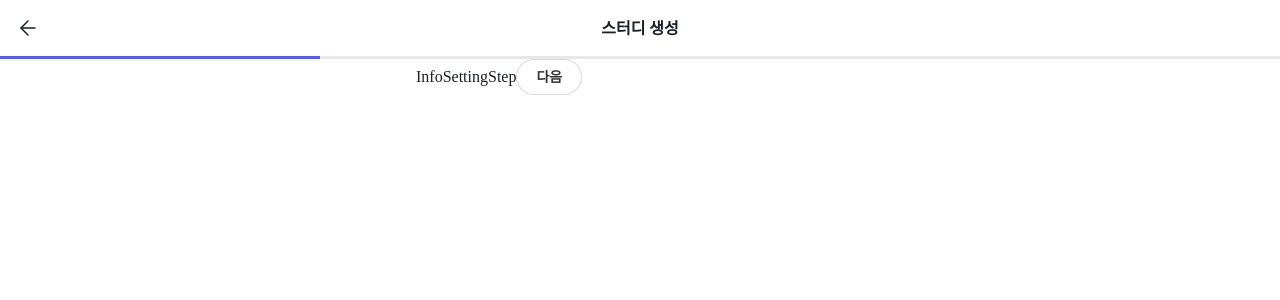
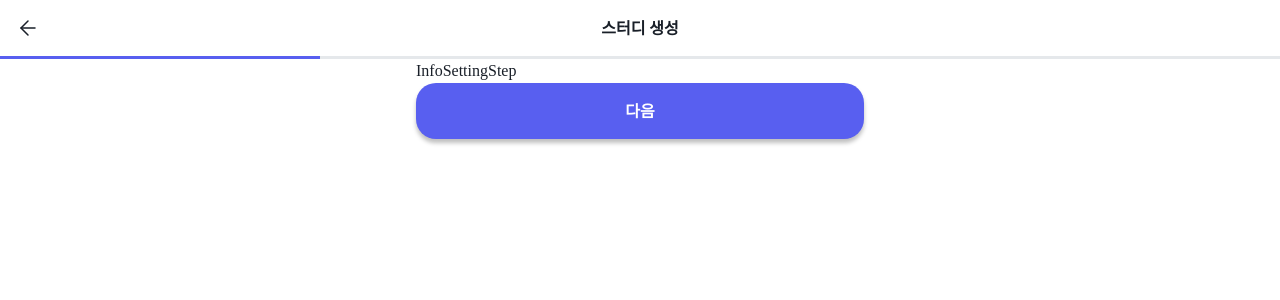
Before and after one commit to mash-up-kr/moit-web, a React (Vite) app: page /register in a window 1280 px wide. Shown: the top 300 px of the page. Built offline with nearby package versions, Linux system fonts and the light colour scheme; a web font is replaced by a local one; what emotion-normalize would draw is missing.

Commit message:
✨ feat: button 컴포넌트 추가

```diff
--- a/src/components/Button.tsx
+++ b/src/components/Button.tsx
@@ -1,51 +1,67 @@
-import './button.css';
+import { PropsWithChildren } from 'react';
+import { css } from '@emotion/react';
+import styled from '@emotion/styled';
+import theme, { PalleteValueType } from '@styles/theme';
+import Text from '@components/Text';
 
-interface ButtonProps {
-  /**
-   * Is this the principal call to action on the page?
-   */
-  primary?: boolean;
-  /**
-   * What background color to use
-   */
-  backgroundColor?: string;
-  /**
-   * How large should the button be?
-   */
-  size?: 'small' | 'medium' | 'large';
-  /**
-   * Button contents
-   */
-  label: string;
-  /**
-   * Optional click handler
-   */
+type ButtonSize = 's' | 'm' | 'l';
+interface ButtonProps extends PropsWithChildren {
   onClick?: () => void;
+  label?: string;
+  bgColor?: PalleteValueType;
+  color?: PalleteValueType;
+  width?: number;
+  size?: ButtonSize;
+  isDisabled?: boolean;
 }
 
-/**
- * Primary UI component for user interaction
- */
-export const Button = ({
-  primary = false,
-  size = 'medium',
-  backgroundColor,
+const DEFAULT_LABEL = '확인';
+
+const Button = ({
   label,
-  ...props
+  onClick,
+  bgColor = theme.colors.primary.default,
+  color = theme.colors.background.white,
+  size = 'l',
+  isDisabled = false,
+  children,
 }: ButtonProps) => {
-  const mode = primary
-    ? 'storybook-button--primary'
-    : 'storybook-button--secondary';
   return (
-    <button
-      type="button"
-      className={['storybook-button', `storybook-button--${size}`, mode].join(
-        ' ',
-      )}
-      style={{ backgroundColor }}
-      {...props}
+    <StyledButton
+      bgColor={bgColor}
+      color={color}
+      size={size}
+      isDisabled={isDisabled}
+      onClick={onClick}
     >
-      {label}
-    </button>
+      <Text as="span" color={color} type="h6">
+        {label ?? children ?? DEFAULT_LABEL}
+      </Text>
+    </StyledButton>
   );
 };
+
+const disabledStyle = css({
+  backgroundColor: theme.colors.primary.disabled,
+  boxShadow: 'none',
+});
+
+interface StyledButtonProps {
+  bgColor: PalleteValueType;
+  color: PalleteValueType;
+  size: ButtonSize;
+  isDisabled: boolean;
+}
+
+const StyledButton = styled.button<StyledButtonProps>`
+  background-color: ${(p) => p.bgColor};
+  color: ${(p) => p.color};
+  width: ${(p) => ({ l: '100%', m: '100%', s: '163px' }[p.size])};
+  border-radius: 20px;
+  box-shadow: 0px 4px 4px 0px rgba(0, 0, 0, 0.25);
+  height: 56px;
+
+  ${(p) => p.isDisabled && disabledStyle}
+`;
+
+export default Button;
--- a/src/components/button.css
+++ /dev/null
@@ -1,30 +0,0 @@
-.storybook-button {
-  font-family: 'Nunito Sans', 'Helvetica Neue', Helvetica, Arial, sans-serif;
-  font-weight: 700;
-  border: 0;
-  border-radius: 3em;
-  cursor: pointer;
-  display: inline-block;
-  line-height: 1;
-}
-.storybook-button--primary {
-  color: white;
-  background-color: #1ea7fd;
-}
-.storybook-button--secondary {
-  color: #333;
-  background-color: transparent;
-  box-shadow: rgba(0, 0, 0, 0.15) 0px 0px 0px 1px inset;
-}
-.storybook-button--small {
-  font-size: 12px;
-  padding: 10px 16px;
-}
-.storybook-button--medium {
-  font-size: 14px;
-  padding: 11px 20px;
-}
-.storybook-button--large {
-  font-size: 16px;
-  padding: 12px 24px;
-}
--- a/src/screens/StudyRegisterScreen/steps/InfoSettingStep.tsx
+++ b/src/screens/StudyRegisterScreen/steps/InfoSettingStep.tsx
@@ -1,6 +1,6 @@
 import { FC } from 'react';
 import { Container } from '@chakra-ui/react';
-import { Button } from '@components/Button';
+import Button from '@components/Button';
 
 interface InfoSettingStepProps {
   onNext: () => void;
--- a/src/screens/StudyRegisterScreen/steps/NotiSettingStep.tsx
+++ b/src/screens/StudyRegisterScreen/steps/NotiSettingStep.tsx
@@ -1,6 +1,6 @@
 import { FC } from 'react';
 import { Container } from '@chakra-ui/react';
-import { Button } from '@components/Button';
+import Button from '@components/Button';
 
 interface NotiSettingStepProps {
   onNext: () => void;
--- a/src/screens/StudyRegisterScreen/steps/RuleSettingStep.tsx
+++ b/src/screens/StudyRegisterScreen/steps/RuleSettingStep.tsx
@@ -1,6 +1,6 @@
 import { FC } from 'react';
 import { Container } from '@chakra-ui/react';
-import { Button } from '@components/Button';
+import Button from '@components/Button';
 
 interface RuleSettingStepProps {
   onNext: () => void;
--- a/src/screens/StudyRegisterScreen/steps/ScheduleSettingStep.tsx
+++ b/src/screens/StudyRegisterScreen/steps/ScheduleSettingStep.tsx
@@ -1,6 +1,6 @@
 import { FC } from 'react';
 import { Container } from '@chakra-ui/react';
-import { Button } from '@components/Button';
+import Button from '@components/Button';
 
 interface ScheduleSettingStepProps {
   onNext: () => void;
```
Also changed, not shown: 1 other file (tests, documents, lock files or other folders).
